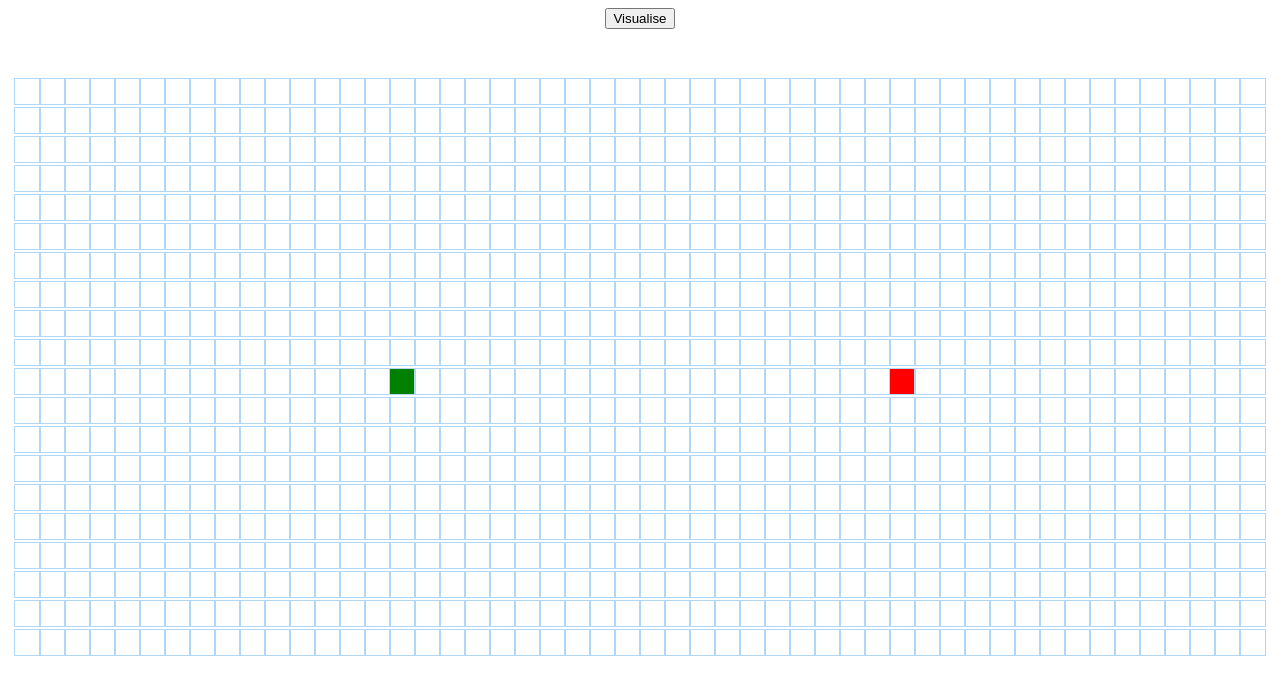
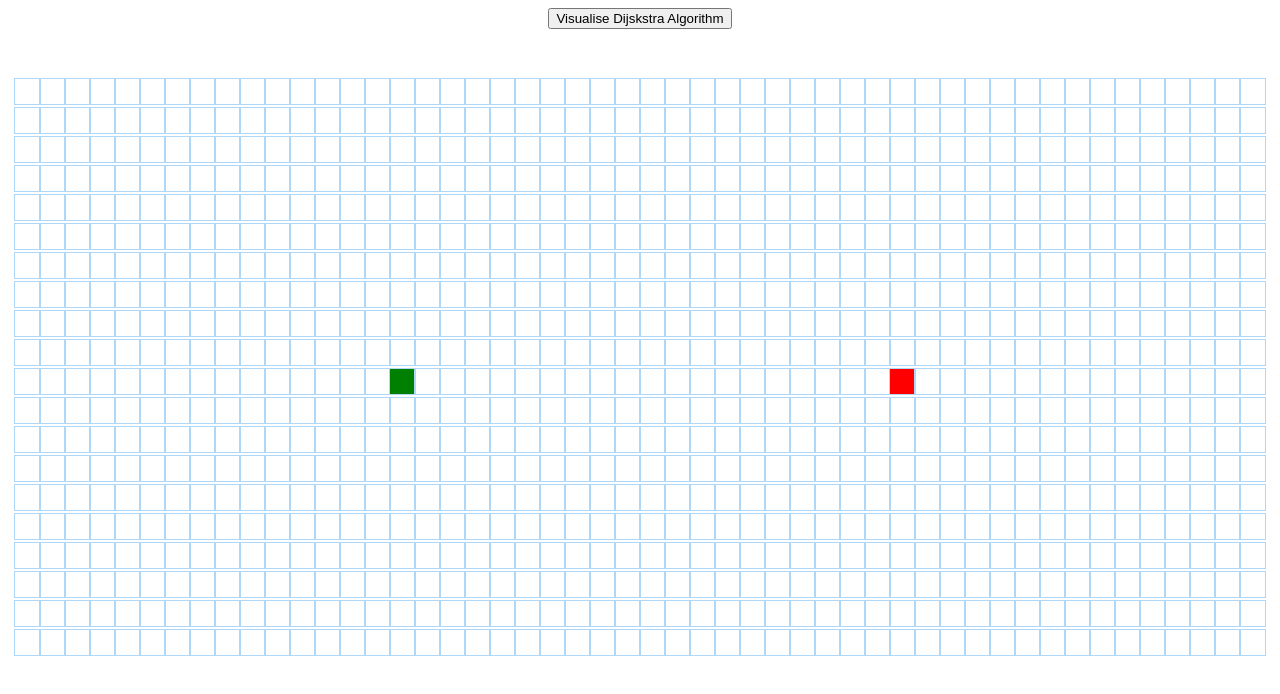
Before and after one commit to KevinLohJunYong/PathFinderVisualiser, a React (Create React App) app: page / in a window 1280 px wide. Shown: the top 694 px of the page. Built offline with nearby package versions, Linux system fonts and the light colour scheme.

Commit message:
fixed a bug in shortest path animation

```diff
--- a/src/Algorithms/dijskstraAlgorithm.js
+++ b/src/Algorithms/dijskstraAlgorithm.js
@@ -11,6 +11,7 @@ export default function dijskstraAlgorithm(board) {
           sort(nodes);
           const closestNode = nodes.shift();
           if(closestNode.isVisited) continue;
+          if(closestNode.isWall) continue;
           if(closestNode.distance === Infinity) return [];
           if(closestNode.row === END_ROW && closestNode.col === END_COL) return visitedNodes;
           visitedNodes.push(closestNode);
--- a/src/PathFinderVisualiser.jsx
+++ b/src/PathFinderVisualiser.jsx
@@ -96,9 +96,10 @@ export default class PathFinderVisualiser extends React.Component {
     }
     shortestPath(finalNode) {
         const STARTING_COL = 15;
+        const STARTING_ROW = 10;
         const shortestPath = [];
         var currNode = finalNode;
-        while(currNode.col !== STARTING_COL) {
+        while(currNode.col !== STARTING_COL || currNode.row !== STARTING_ROW) {
            const prevNode = currNode.prevNode;
            const node = {
                ...currNode
@@ -142,7 +143,7 @@ export default class PathFinderVisualiser extends React.Component {
        return (
             <div style={{textAlign:"center"}}>
                 <div>
-                    <button onClick={()=>this.visualiseDijskstra()} style={{marginBottom:"50px"}}> Visualise </button>
+                    <button onClick={()=>this.visualiseDijskstra()} style={{marginBottom:"50px"}}> Visualise Dijskstra Algorithm </button>
                 </div>
                 <div className={styles.grid}>
                      {this.setGrid()}
```
